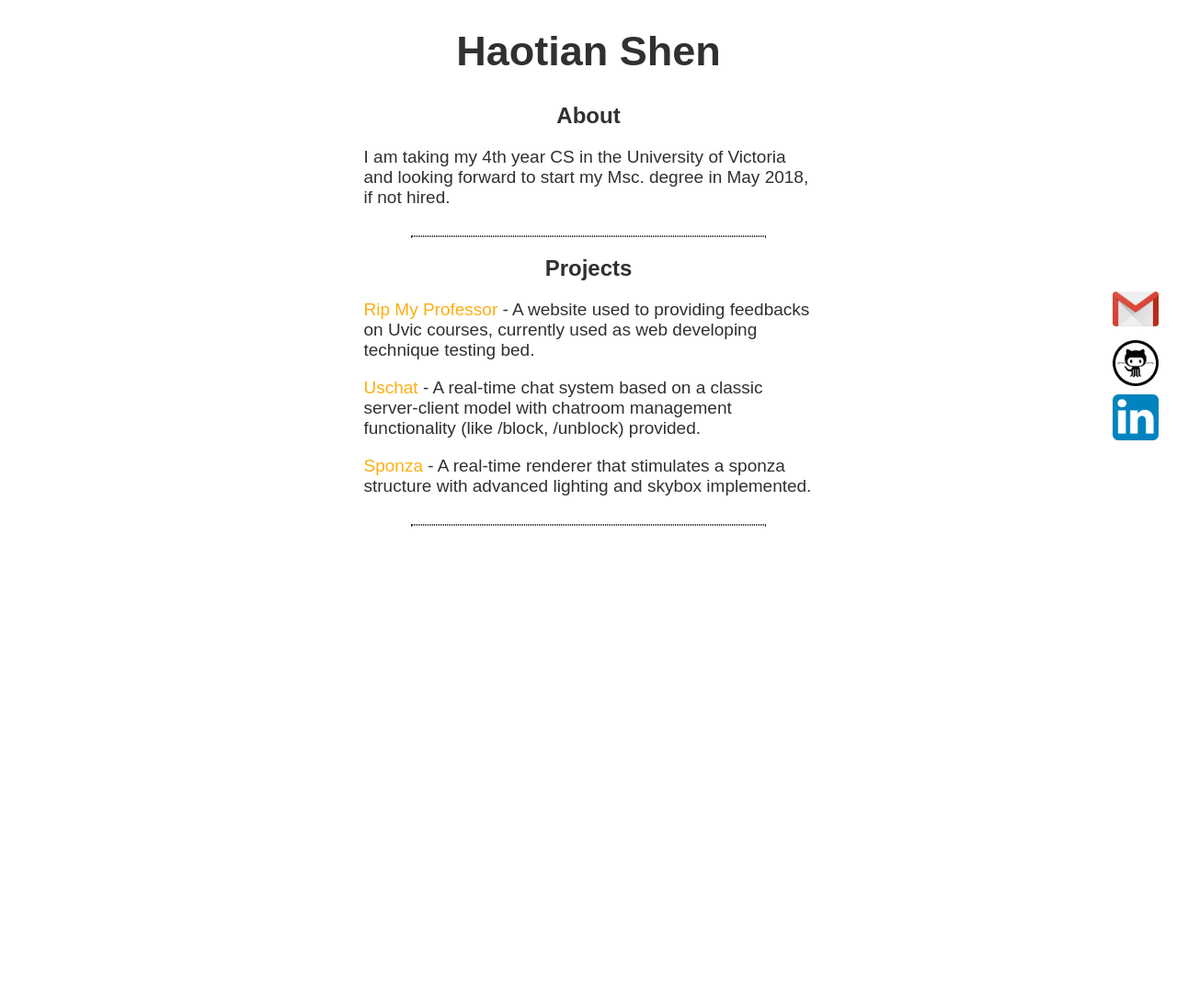
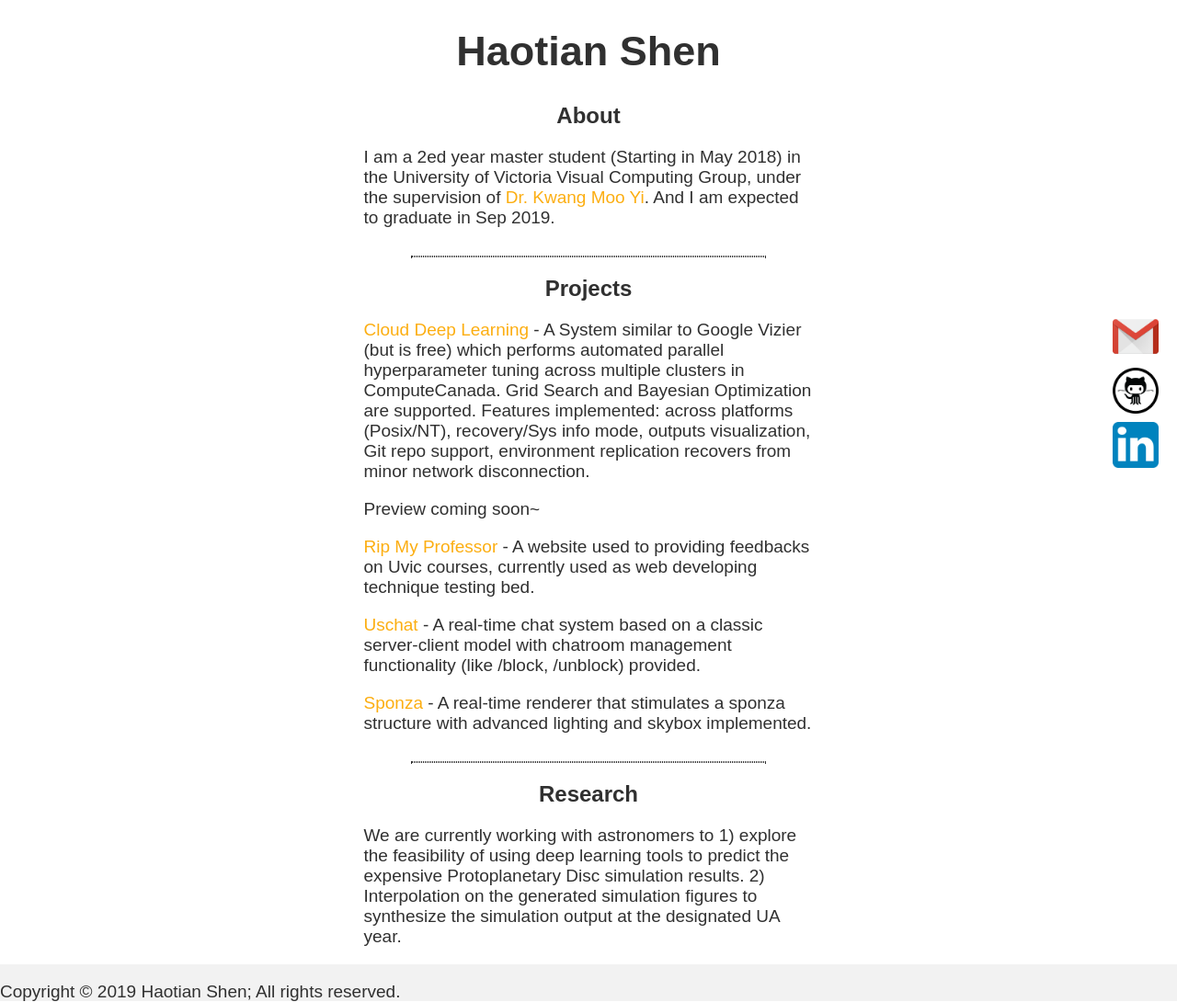
Before and after one commit to superpenshine/haotianshen.github.io, a plain HTML site: page index.html in a window 1280 px wide. Shown: the whole page at 92% size. Before the commit the page ends 800 px from the top, so only its background shows below. Drawn offline with Linux system fonts and the light colour scheme.

Commit message:
Updated 2019-05-01

```diff
--- a/css/me.css
+++ b/css/me.css
@@ -66,6 +66,11 @@ div.l1title_div{
   height: 20%;
 }
 
+.main-warpper {
+  position: relative;
+  min-height: 100vh;
+}
+
 .l2title_div{
   width: 38.2%;
   text-align: center;
@@ -74,6 +79,19 @@ div.l1title_div{
 
 .text_middle{
   text-align: center;
+}
+
+.footer_div {
+  background-color: #F2F2F2;
+  font-size: 11px;
+  bottom: 0;
+  position: absolute;
+  height: 2.5rem;
+  width: 100%;
+}
+
+#contents {
+  padding-bottom: 2.5rem;
 }
 
 hr{
--- a/index.html
+++ b/index.html
@@ -2,27 +2,67 @@
 <html><head><link href="./css/me.css" rel="stylesheet" type="text/css">
 
 
-<title>Haotian Sen</title>
+<title>Haotian Shen</title>
 </head>
-<body><div class="main-warpper">
+<body>
+<div class="main-warpper">
+    <div id="contents">
         <div class="l1title_div">
         <h1 class="name_middle">Haotian Shen</h1>
         </div>
 
         <div class="l2title_div">
         <h2 class="name_middle">About</h2>
- <p>I am taking my 4th year CS in the University of Victoria and looking forward to start my Msc. degree in May 2018, if not hired.</p>
+            <p>I am a 2ed year master student (Starting in May 2018) in the
+            University of Victoria Visual Computing Group, under the supervision of <a href="https://gfx.uvic.ca/people/kmyi/" target="_blank">Dr. Kwang Moo Yi</a>.
+            And I am expected to graduate in Sep 2019.</p>
         </div><hr>
+
         <div class="l2title_div">
             <h2>Projects</h2>
+            <p><a href="" target="_blank">Cloud Deep Learning</a>
+             - A System similar to Google Vizier (but is free) which performs automated
+            parallel hyperparameter tuning across multiple clusters in
+            ComputeCanada. Grid Search and Bayesian Optimization are supported.
+            Features implemented: across platforms (Posix/NT),
+            recovery/Sys info mode, outputs visualization, Git repo support,
+            environment replication recovers from minor network disconnection.</p>
+            <p>Preview coming soon~</p>
             <p><a href="https://github.com/superpenshine/RipMyProfessor" target="_blank">Rip My Professor
             </a> - A website used to providing feedbacks on Uvic courses, currently used as web developing technique testing bed.</p>
             <p><a href="https://github.com/superpenshine/uschat" target="_blank">Uschat
             </a> - A real-time chat system based on a classic server-client model with chatroom management functionality (like /block, /unblock) provided.</p>
             <p><a href="https://github.com/superpenshine/sponza" target="_blank">Sponza
-</a> - A real-time renderer that stimulates a sponza structure with advanced lighting and skybox implemented.</p></div><hr>
-<div class="right_dock"><div class="contact_icon"><div class="gmail_icon_div"><li><a href="mailto:superpenshine@Gmail.com"><img src="./icon/gmail_icon.png"></a></li></div><div class="github_icon_div"><li>
-<a href="https://github.com/superpenshine" target="_blank"><img src="./icon/github_icon.png"></a></li></div><div class="linkedin_icon_div"><li>
-<a target="_blank" href="https://www.linkedin.com/in/haotian-shen-137482144/"><img src="./icon/linkedin_icon.png"></a></li></div></div></div>
-</div></div>
+            </a> - A real-time renderer that stimulates a sponza structure with advanced lighting and skybox implemented.</p>
+        </div><hr>
+
+        <div class="l2title_div">
+        <h2>Research</h2>
+        <p>We are currently working with astronomers to 1) explore the
+        feasibility of using deep learning tools to predict the expensive
+        Protoplanetary Disc simulation results. 2) Interpolation on the
+        generated simulation figures to synthesize the simulation output
+        at the designated UA year.
+        </p>
+        </div>
+    </div>
+    <div class="right_dock">
+        <div class="contact_icon">
+            <div class="gmail_icon_div">
+                <li><a href="mailto:superpenshine@Gmail.com"><img src="./icon/gmail_icon.png"></a></li>
+            </div>
+            <div class="github_icon_div">
+                <li><a href="https://github.com/superpenshine" target="_blank"><img src="./icon/github_icon.png"></a></li>
+            </div>
+            <div class="linkedin_icon_div">
+                <li><a target="_blank" href="https://www.linkedin.com/in/haotian-shen-137482144/"><img src="./icon/linkedin_icon.png"></a></li>
+            </div>
+        </div>
+    </div>
+    <div class = "footer_div">
+        <div class="about_div">
+            <p>Copyright © 2019 Haotian Shen; All rights reserved.</p>
+        </div>
+    </div>
+</div>
 </body></html>
```
Lines whose indentation alone changed are shown as unchanged.
